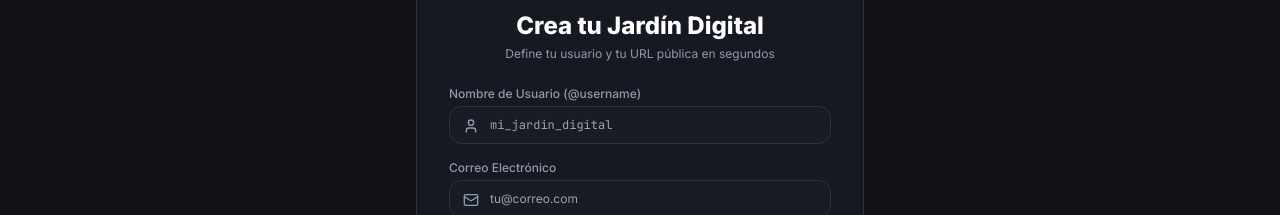
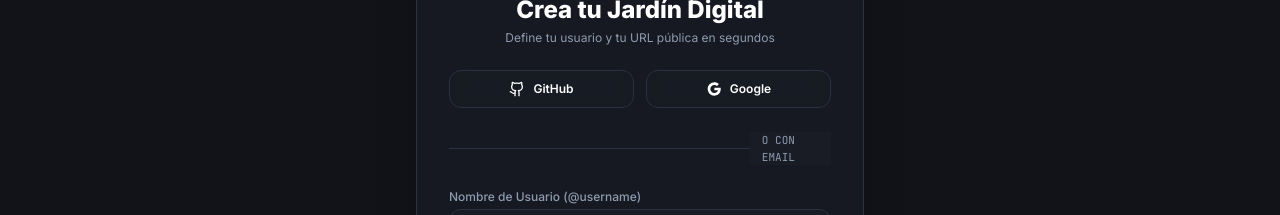
Before and after one commit to Coyak/OpenGarden, a SvelteKit app: page /register in a window 1280 px wide. Shown: the part 213-428 px from the top of the page. Built offline with nearby package versions, Linux system fonts and the light colour scheme; no server answers.

Commit message:
fix: real Supabase auth session, nav user state, logout button, and public garden URL sharing

```diff
--- a/src/lib/components/editor/NotionEditor.svelte
+++ b/src/lib/components/editor/NotionEditor.svelte
@@ -43,7 +43,8 @@
   }
 
   function copyPublicUrl() {
-    navigator.clipboard.writeText(`${window.location.origin}/u/demo/${note.slug}`);
+    const url = `${window.location.origin}/u/demo#${note.slug}`;
+    navigator.clipboard.writeText(url);
     copiedLink = true;
     setTimeout(() => copiedLink = false, 2000);
   }
--- a/src/lib/supabase/client.ts
+++ b/src/lib/supabase/client.ts
@@ -1,21 +1,18 @@
 import { createBrowserClient } from '@supabase/ssr';
 import type { SupabaseClient } from '@supabase/supabase-js';
 
-const rawUrl = import.meta.env.PUBLIC_SUPABASE_URL || import.meta.env.VITE_SUPABASE_URL || '';
-const rawKey = import.meta.env.PUBLIC_SUPABASE_ANON_KEY || import.meta.env.VITE_SUPABASE_ANON_KEY || '';
+const supabaseUrl = import.meta.env.PUBLIC_SUPABASE_URL || import.meta.env.VITE_SUPABASE_URL || 'https://placeholder.supabase.co';
+const supabaseAnonKey = import.meta.env.PUBLIC_SUPABASE_ANON_KEY || import.meta.env.VITE_SUPABASE_ANON_KEY || 'placeholder-anon-key';
 
 export function isSupabaseConfigured(): boolean {
   return (
-    !!rawUrl &&
-    !rawUrl.includes('placeholder') &&
-    rawUrl.startsWith('https://') &&
-    !!rawKey &&
-    !rawKey.includes('placeholder')
+    !!supabaseUrl &&
+    !supabaseUrl.includes('placeholder') &&
+    supabaseUrl.startsWith('https://') &&
+    !!supabaseAnonKey &&
+    !supabaseAnonKey.includes('placeholder')
   );
 }
-
-const supabaseUrl = isSupabaseConfigured() ? rawUrl : 'https://demo-opengarden.supabase.co';
-const supabaseAnonKey = isSupabaseConfigured() ? rawKey : 'demo-anon-key';
 
 export function createClient(): SupabaseClient {
   return createBrowserClient(supabaseUrl, supabaseAnonKey);
--- a/src/routes/+layout.svelte
+++ b/src/routes/+layout.svelte
@@ -1,10 +1,12 @@
 <script lang="ts">
   import '../app.css';
   import { onMount } from 'svelte';
-  import { Sparkles, Palette, BookOpen, Compass, LogIn, UserPlus, Sprout, Network, FolderTree, LayoutDashboard } from 'lucide-svelte';
+  import { Sparkles, Palette, BookOpen, Compass, LogIn, UserPlus, LogOut, Sprout, Network, FolderTree, LayoutDashboard, User } from 'lucide-svelte';
+  import { supabase } from '$lib/supabase/client';
 
   let currentTheme: string = 'obsidian';
   let showThemeDropdown = false;
+  let userSession: any = null;
 
   const themes: { id: string; name: string; iconColor: string }[] = [
     { id: 'obsidian', name: 'Obsidian Warm', iconColor: 'bg-emerald-500' },
@@ -22,11 +24,30 @@
     showThemeDropdown = false;
   }
 
+  async function handleLogout() {
+    await supabase.auth.signOut();
+    userSession = null;
+    window.location.href = '/';
+  }
+
   onMount(() => {
     const savedTheme = localStorage.getItem('opengarden-theme');
     if (savedTheme && themes.some(t => t.id === savedTheme)) {
       setTheme(savedTheme);
     }
+
+    // Check active session and listen to auth changes
+    supabase.auth.getSession().then(({ data }) => {
+      userSession = data.session;
+    });
+
+    const { data: authListener } = supabase.auth.onAuthStateChange((_event, session) => {
+      userSession = session;
+    });
+
+    return () => {
+      authListener?.subscription.unsubscribe();
+    };
   });
 </script>
 
@@ -47,7 +68,7 @@
         </div>
       </a>
 
-      <!-- Navigation Links (Absolute URLs for smooth cross-route navigation) -->
+      <!-- Navigation Links -->
       <nav class="hidden md:flex items-center space-x-6 text-xs font-semibold text-garden-muted">
         <a href="/#zettelkasten" class="hover:text-white transition-colors flex items-center space-x-1.5">
           <BookOpen class="w-4 h-4 text-emerald-400" />
@@ -99,7 +120,27 @@
           {/if}
         </div>
 
-        <!-- Auth Action Buttons -->
+        <!-- Auth Action Buttons: Logged In vs Logged Out -->
+        {#if userSession}
+          <!-- Authenticated User Menu -->
+          <a
+            href="/app"
+            class="hidden sm:flex items-center space-x-1.5 px-3 py-2 rounded-xl text-xs font-semibold bg-garden-surface border border-garden-border text-white hover:border-emerald-500 transition-colors"
+          >
+            <User class="w-3.5 h-3.5 text-emerald-400" />
+            <span class="truncate max-w-[120px]">{userSession.user.email}</span>
+          </a>
+
+          <button
+            on:click={handleLogout}
+            class="flex items-center space-x-1.5 px-3 py-2 rounded-xl text-xs font-semibold bg-red-500/15 hover:bg-red-500/25 text-red-300 border border-red-500/30 transition-all"
+            title="Cerrar Sesión"
+          >
+            <LogOut class="w-3.5 h-3.5" />
+            <span>Salir</span>
+          </button>
+        {:else}
+          <!-- Guest Navigation Buttons -->
           <a
             href="/login"
             class="hidden sm:flex items-center space-x-1.5 px-4 py-2 rounded-xl text-xs font-semibold text-garden-text hover:text-white hover:bg-garden-surface transition-colors"
@@ -115,6 +156,8 @@
             <UserPlus class="w-3.5 h-3.5" />
             <span>Crear Jardín</span>
           </a>
+        {/if}
+
       </div>
     </div>
   </header>
--- a/src/routes/login/+page.svelte
+++ b/src/routes/login/+page.svelte
@@ -1,6 +1,6 @@
 <script lang="ts">
-  import { Github, Mail, Lock, ArrowRight, ShieldCheck, Sparkles } from 'lucide-svelte';
-  import { supabase, isSupabaseConfigured } from '$lib/supabase/client';
+  import { Github, Mail, Lock, ArrowRight, ShieldCheck } from 'lucide-svelte';
+  import { supabase } from '$lib/supabase/client';
 
   let email = '';
   let password = '';
@@ -10,14 +10,6 @@
   async function handleLogin() {
     loading = true;
     errorMessage = '';
-
-    // Demo mode fallback if Supabase environment variables are not set yet
-    if (!isSupabaseConfigured()) {
-      setTimeout(() => {
-        window.location.href = '/app';
-      }, 500);
-      return;
-    }
 
     const { error } = await supabase.auth.signInWithPassword({ email, password });
     if (error) {
@@ -29,10 +21,6 @@
   }
 
   async function handleOAuth(provider: 'github' | 'google') {
-    if (!isSupabaseConfigured()) {
-      window.location.href = '/app';
-      return;
-    }
     await supabase.auth.signInWithOAuth({
       provider,
       options: { redirectTo: `${window.location.origin}/app` }
@@ -57,13 +45,6 @@
       <h1 class="text-2xl font-extrabold text-white">Bienvenido de nuevo</h1>
       <p class="text-xs text-garden-muted mt-1">Accede a tu Jardín Digital de Conocimiento</p>
     </div>
-
-    {#if !isSupabaseConfigured()}
-      <div class="p-2.5 rounded-xl bg-emerald-500/10 border border-emerald-500/30 text-emerald-300 text-xs flex items-center space-x-2">
-        <Sparkles class="w-4 h-4 flex-shrink-0 text-emerald-400" />
-        <span><strong>Modo Demo Activo:</strong> Ingresa cualquier credencial para acceder a la app.</span>
-      </div>
-    {/if}
 
     {#if errorMessage}
       <div class="p-3 rounded-xl bg-red-500/10 border border-red-500/30 text-red-400 text-xs font-medium text-center">
--- a/src/routes/register/+page.svelte
+++ b/src/routes/register/+page.svelte
@@ -1,6 +1,6 @@
 <script lang="ts">
-  import { Github, Mail, Lock, User, ArrowRight, CheckCircle2, Sparkles } from 'lucide-svelte';
-  import { supabase, isSupabaseConfigured } from '$lib/supabase/client';
+  import { Github, Mail, Lock, User, ArrowRight } from 'lucide-svelte';
+  import { supabase } from '$lib/supabase/client';
 
   let username = '';
   let email = '';
@@ -12,14 +12,6 @@
     loading = true;
     errorMessage = '';
     const cleanUsername = username.toLowerCase().trim().replace(/[^a-z0-9_]/g, '');
-
-    // Demo mode fallback if Supabase environment variables are not set yet
-    if (!isSupabaseConfigured()) {
-      setTimeout(() => {
-        window.location.href = '/onboarding';
-      }, 500);
-      return;
-    }
 
     const { error } = await supabase.auth.signUp({
       email,
@@ -39,6 +31,13 @@
       window.location.href = '/onboarding';
     }
   }
+
+  async function handleOAuth(provider: 'github' | 'google') {
+    await supabase.auth.signInWithOAuth({
+      provider,
+      options: { redirectTo: `${window.location.origin}/app` }
+    });
+  }
 </script>
 
 <svelte:head>
@@ -56,18 +55,37 @@
       <p class="text-xs text-garden-muted mt-1">Define tu usuario y tu URL pública en segundos</p>
     </div>
 
-    {#if !isSupabaseConfigured()}
-      <div class="p-2.5 rounded-xl bg-emerald-500/10 border border-emerald-500/30 text-emerald-300 text-xs flex items-center space-x-2">
-        <Sparkles class="w-4 h-4 flex-shrink-0 text-emerald-400" />
-        <span><strong>Modo Demo Activo:</strong> Ingresa cualquier correo y contraseña para explorar la app.</span>
-      </div>
-    {/if}
-
     {#if errorMessage}
       <div class="p-3 rounded-xl bg-red-500/10 border border-red-500/30 text-red-400 text-xs font-medium text-center">
         {errorMessage}
       </div>
     {/if}
+
+    <!-- OAuth Buttons -->
+    <div class="grid grid-cols-2 gap-3">
+      <button
+        type="button"
+        on:click={() => handleOAuth('github')}
+        class="py-2.5 px-4 rounded-xl glass-panel border border-garden-border hover:border-garden-accent/50 text-xs font-semibold text-white flex items-center justify-center space-x-2 transition-all hover:bg-garden-surface"
+      >
+        <Github class="w-4 h-4" />
+        <span>GitHub</span>
+      </button>
+
+      <button
+        type="button"
+        on:click={() => handleOAuth('google')}
+        class="py-2.5 px-4 rounded-xl glass-panel border border-garden-border hover:border-garden-accent/50 text-xs font-semibold text-white flex items-center justify-center space-x-2 transition-all hover:bg-garden-surface"
+      >
+        <svg class="w-4 h-4" viewBox="0 0 24 24"><path fill="currentColor" d="M12.545,10.239v3.821h5.445c-0.712,2.315-2.647,3.972-5.445,3.972c-3.332,0-6.033-2.701-6.033-6.032s2.701-6.032,6.033-6.032c1.498,0,2.866,0.549,3.921,1.453l2.814-2.814C17.503,2.988,15.139,2,12.545,2C7.021,2,2.543,6.477,2.543,12s4.478,10,10.002,10c8.396,0,10.249-7.85,9.426-11.761H12.545z"/></svg>
+        <span>Google</span>
+      </button>
+    </div>
+
+    <div class="relative flex items-center justify-center">
+      <div class="border-t border-garden-border w-full"></div>
+      <span class="bg-garden-surface px-3 text-[11px] text-garden-muted font-mono uppercase">O con Email</span>
+    </div>
 
     <form on:submit|preventDefault={handleRegister} class="space-y-4">
       <div>
```
Lines whose indentation alone changed are shown as unchanged.
